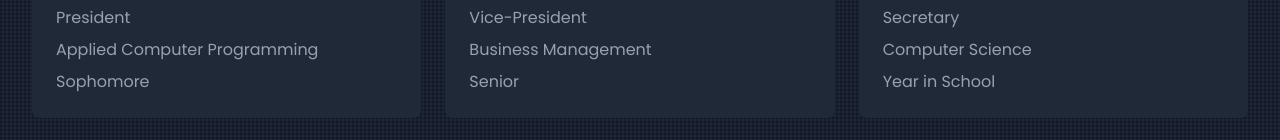
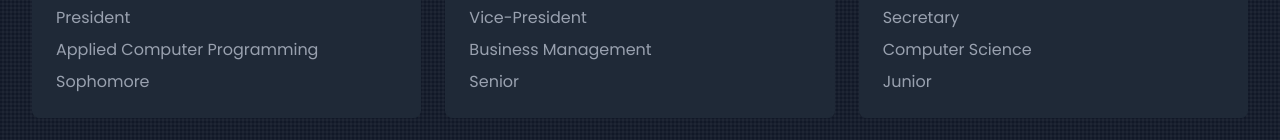
Before and after one commit to charlieautry/vgdc-site, a Next.js app: page /about in a window 1280 px wide. Shown: the part 726-866 px from the top of the page. Built offline with nearby package versions, Linux system fonts and the light colour scheme; grey boxes are pictures that could not be loaded.

Commit message:
Update page.tsx

```diff
--- a/app/about/page.tsx
+++ b/app/about/page.tsx
@@ -67,7 +67,7 @@
                 <h3 className="text-2xl font-bold mb-2">Jase Scott</h3>
                 <p className="text-gray-400 mb-2">Secretary</p>
                 <p className="text-gray-400 mb-2">Computer Science</p>
-                <p className="text-gray-400">Year in School</p>
+                <p className="text-gray-400">Junior</p>
               </div>
             </div>
             <div className="bg-gray-800 rounded-lg overflow-hidden">
```
